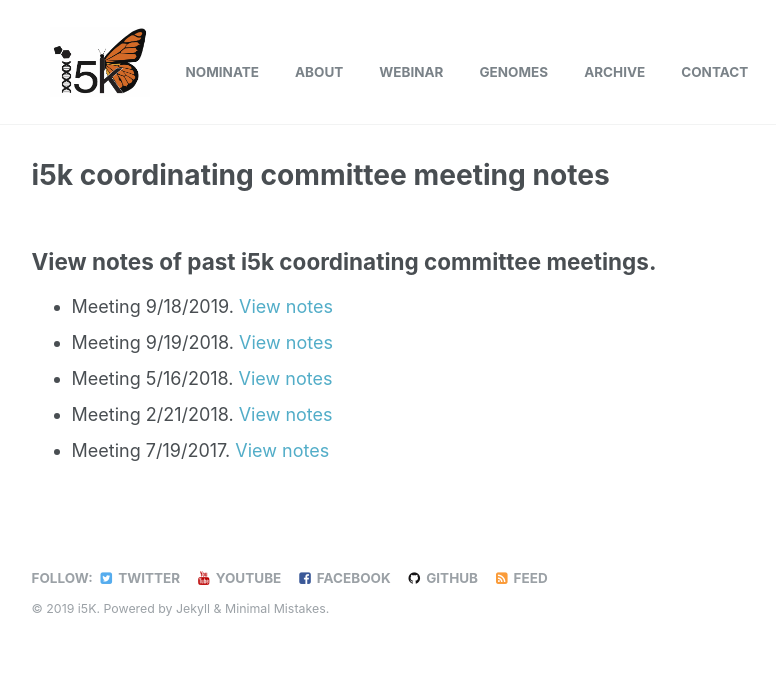
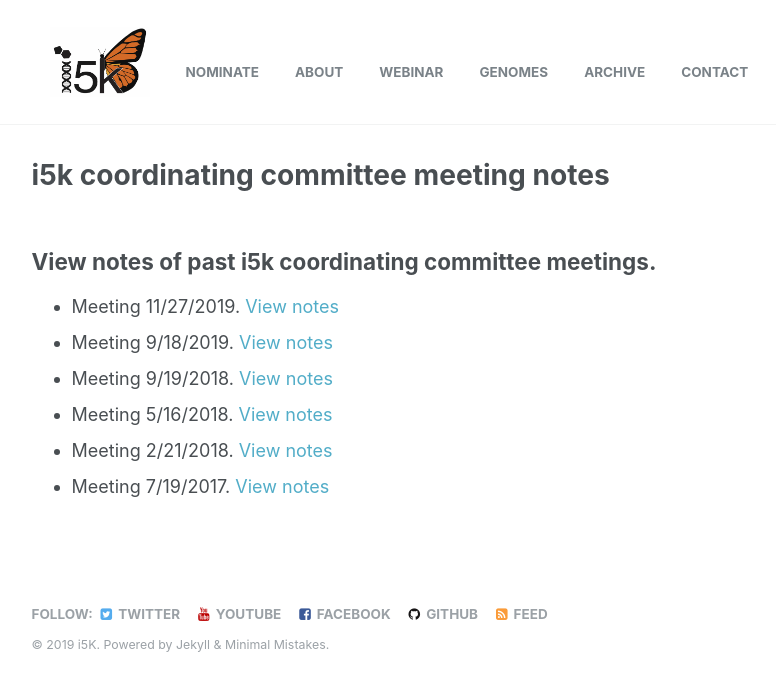
Before and after one commit to i5k/i5k.github.io, a Jekyll site: the page built from _pages/meeting-notes.md, in a window 1280 px wide. Shown: the top 691 px of the page, without its empty margins (250-1026 px from the left). Built offline with Jekyll 4.4.1, drawn with Linux system fonts in a browser that asks for light colours.

Commit message:
Update meeting-notes.md

```diff
--- a/_pages/meeting-notes.md
+++ b/_pages/meeting-notes.md
@@ -6,6 +6,7 @@ permalink: /meeting-notes
 
 ## View notes of past i5k coordinating committee meetings.
 
+* Meeting 11/27/2019. [View notes](/meeting_notes/11-27-2019_Notes)
 * Meeting 9/18/2019. [View notes](/meeting_notes/9-18-2019_Notes)
 * Meeting 9/19/2018. [View notes](/meeting_notes/9-19-2018_Notes)
 * Meeting 5/16/2018. [View notes](/meeting_notes/5-16-2018_Notes)
```
